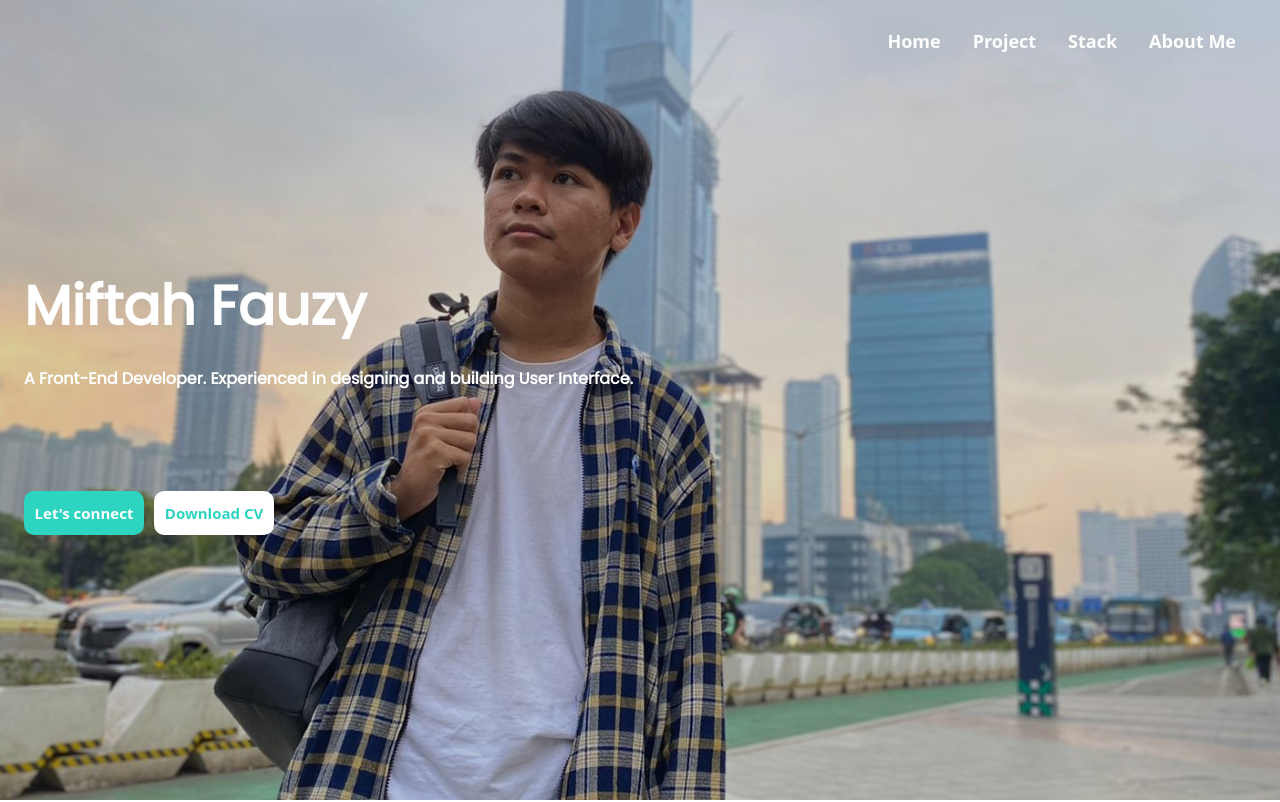
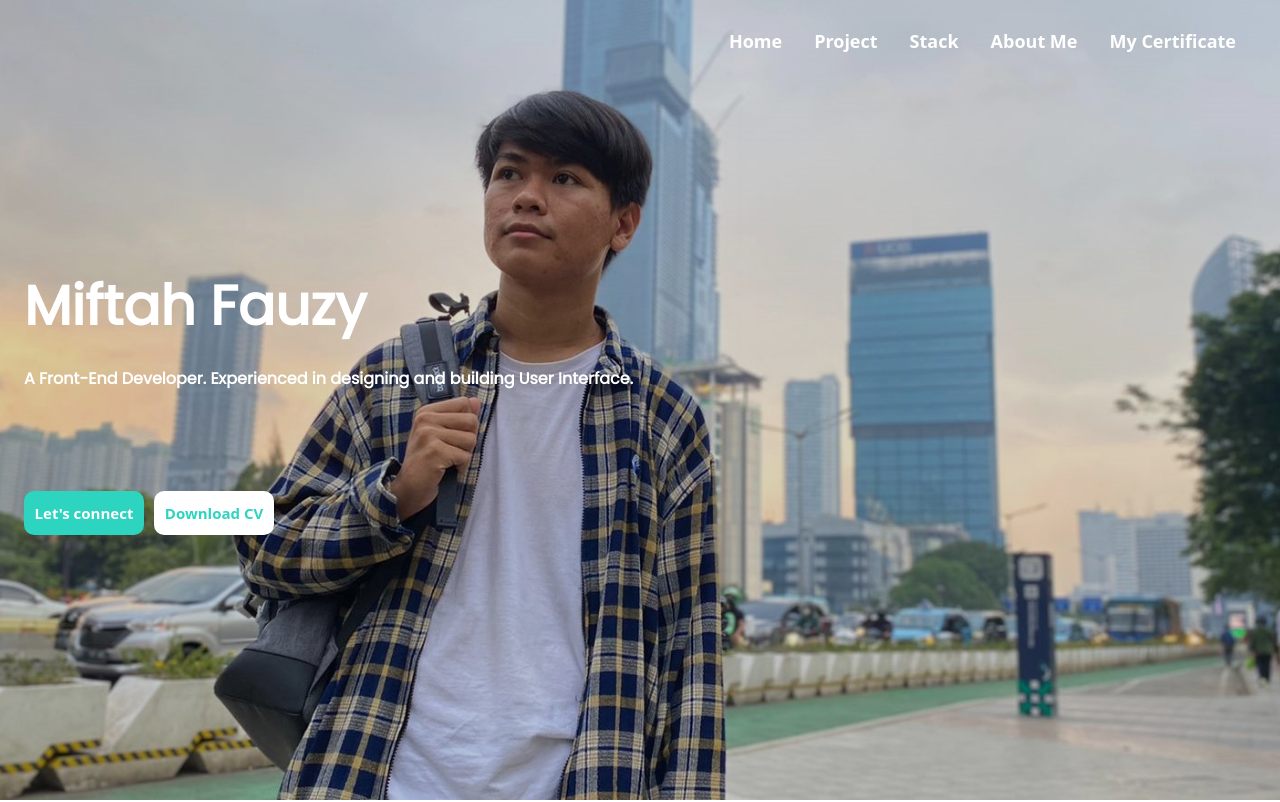
Before and after one commit to Miftah130300/portofolio, a React (Create React App) app: page / in a window 1280 px wide. Shown: the top 802 px of the page. Built offline with nearby package versions, Linux system fonts and the light colour scheme.

Commit message:
Add files via upload

```diff
--- a/src/data/data.js
+++ b/src/data/data.js
@@ -30,7 +30,6 @@ const datas = [
         nama: "MyPortofolio",
         deskripsi: "A web apps to show my web development journey",
         stack: "ReactJs, TailwindCSS",
-        link: 'https://658106f53eaa7e00087d8e2a--chimerical-cuchufli-dcdae5.netlify.app/',
         linkGithub: 'https://github.com/Miftah130300/portofolio',
         pictures: portofolio
     },
--- a/src/view/nav-bar.jsx
+++ b/src/view/nav-bar.jsx
@@ -63,6 +63,7 @@ export function NavBar() {
                   <div className="text-blue-950 font-medium"><Link to="projectpage">Project</Link></div>
                   <div className="text-blue-950 font-medium"><Link to="techstack">Stack</Link></div>
                   <div className="text-blue-950 font-medium"><Link to="about">About Me</Link></div>
+                  <div className="text-blue-950 font-medium"><a href="https://drive.google.com/drive/folders/1plz1gPzxyVUmkuiGUj28QXPn7JF0qXCV?usp=sharing">My Certificate</a></div>
                 </div>
               </div>
             )}
@@ -138,6 +139,7 @@ export function NavBar() {
                           About Me
                         </Link>
                       </li>
+                      <li className="m-4 transform hover:scale-90 transition-transform duration-300 ease-in-out cursor-pointer font-semibold text-[18px]"><a href="https://drive.google.com/drive/folders/1plz1gPzxyVUmkuiGUj28QXPn7JF0qXCV?usp=sharing">My Certificate</a></li>
                     </ul>
             </div>
             {isOpen && (
@@ -147,6 +149,7 @@ export function NavBar() {
                   <div className="text-blue-950 font-medium"><Link to="projectpage">Project</Link></div>
                   <div className="text-blue-950 font-medium"><Link to="techstack">Stack</Link></div>
                   <div className="text-blue-950 font-medium"><Link to="about">About Me</Link></div>
+                  <div className="text-blue-950 font-medium"><a href="https://drive.google.com/drive/folders/1plz1gPzxyVUmkuiGUj28QXPn7JF0qXCV?usp=sharing">My Certificate</a></div>
                 </div>
               </div>
             )}
```
